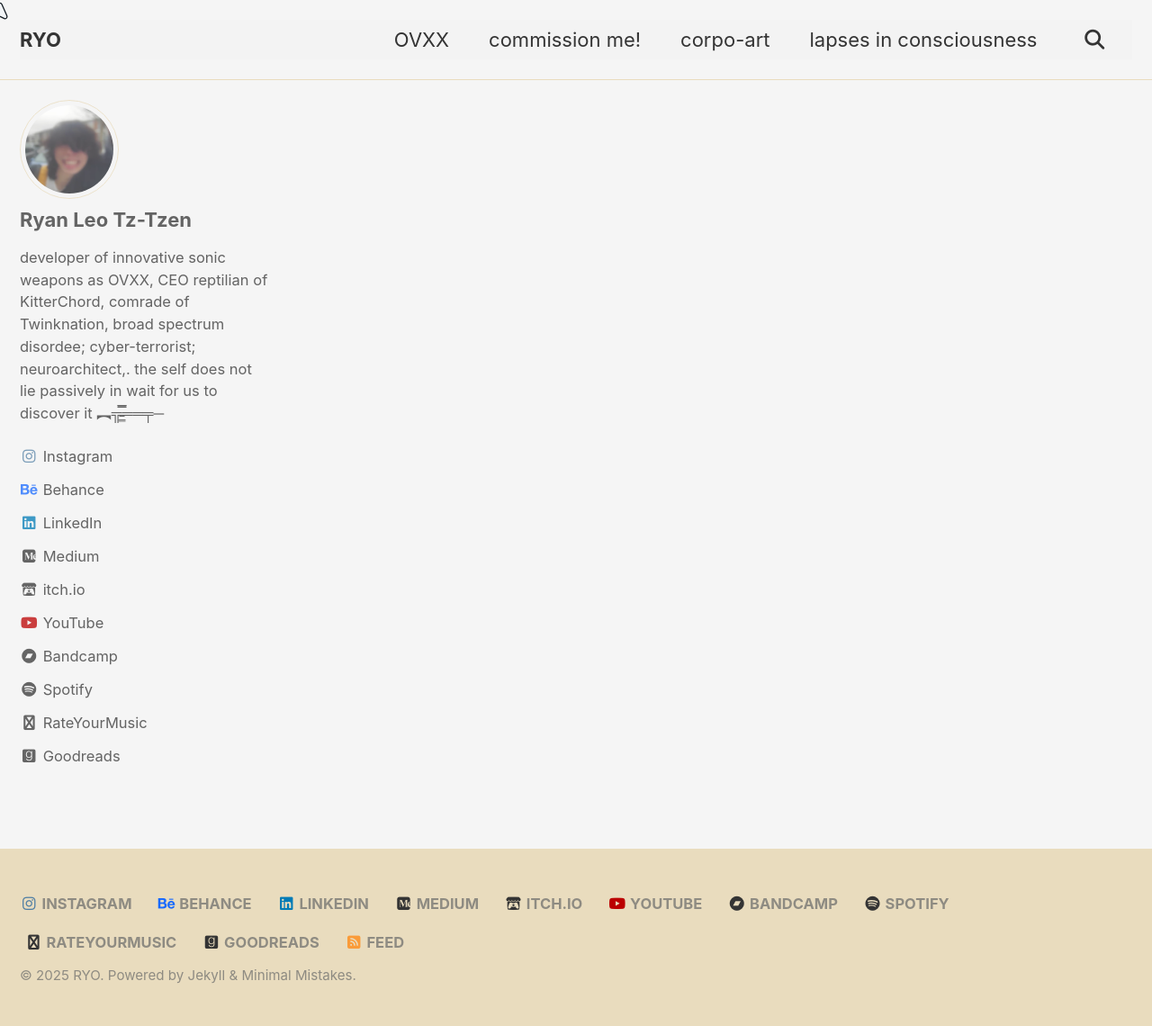
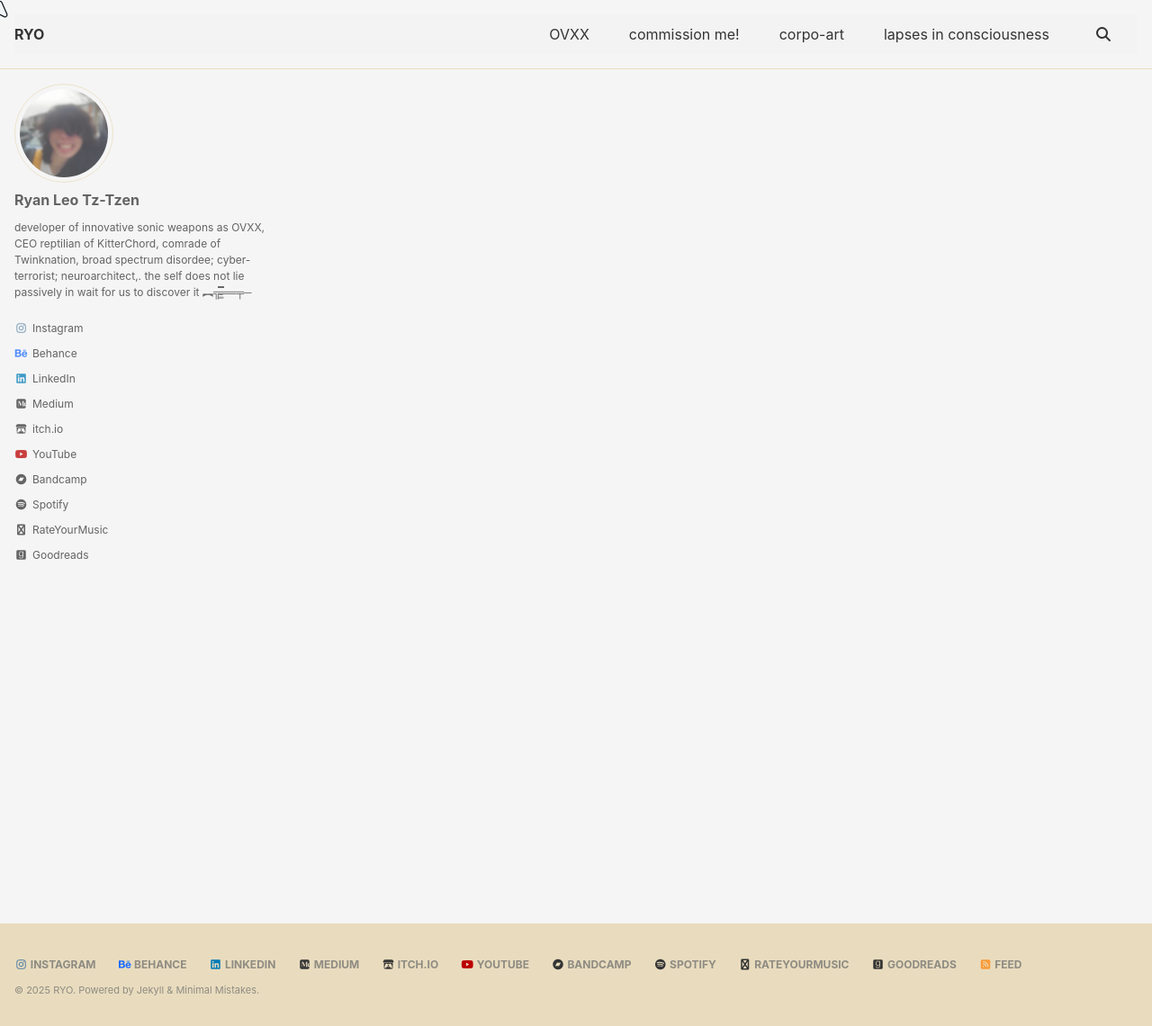
Before and after one commit to cryotato/cryotato.github.io, a Jekyll site: the page built from index.md, in a window 1280 px wide and 1140 px high. Shown: the whole window at 90% size. Built offline with Jekyll 4.4.1, drawn with Linux system fonts in a browser that asks for light colours; cached includes are drawn as plain includes.

Commit message:
Update main.scss smaller font

```diff
--- a/assets/css/main.scss
+++ b/assets/css/main.scss
@@ -33,7 +33,7 @@
   // font-family: "Lucida Console", Monaco, monospace;
 
   /* --- Optional: Slightly adjust default font size or line height if needed --- */
-  // font-size: 16px; /* Default is often fine */
+  font-size: 16px; /* Default is often fine */
   // line-height: 1.6; /* Can improve readability */
 
 } // <--- ADD THIS CLOSING BRACE
```
